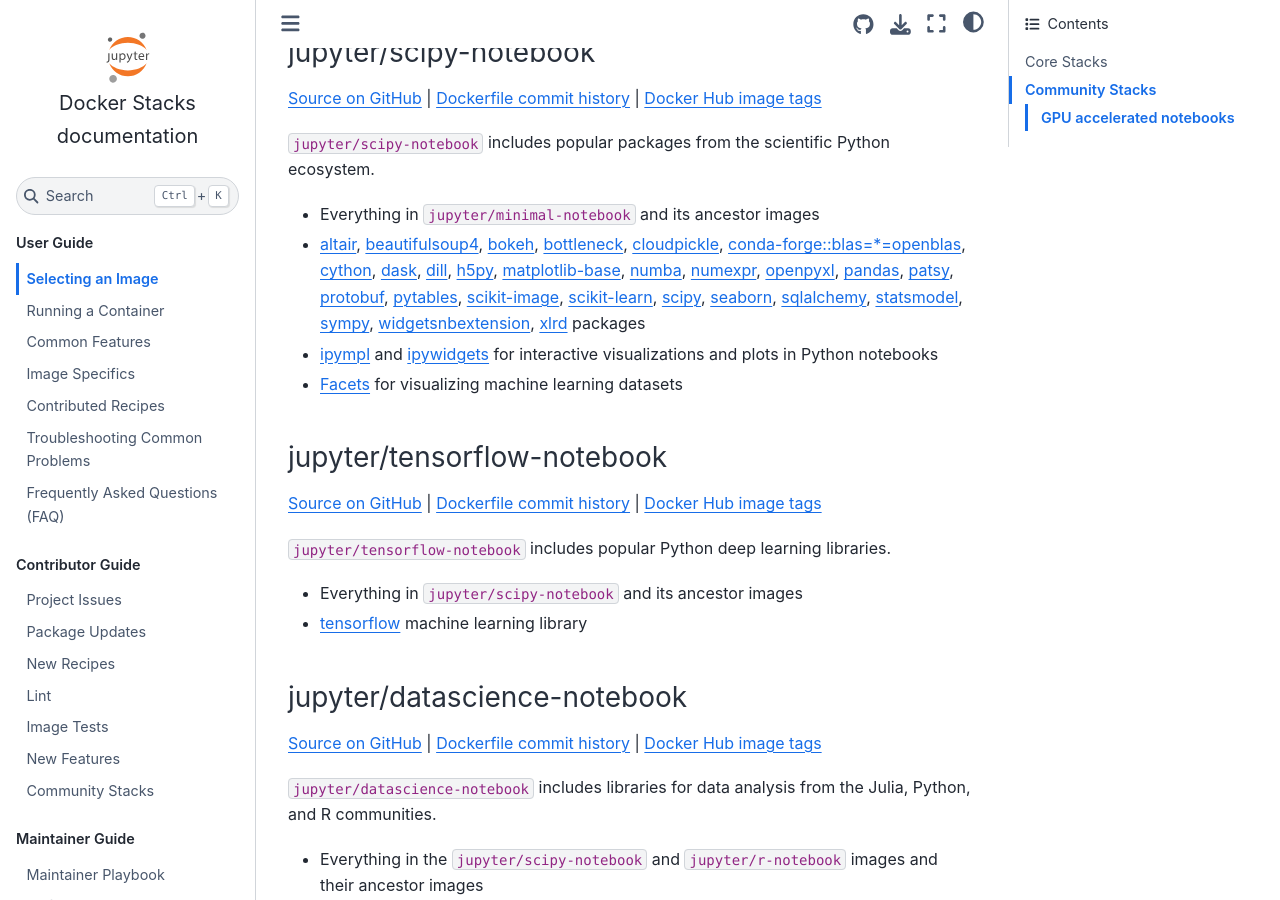
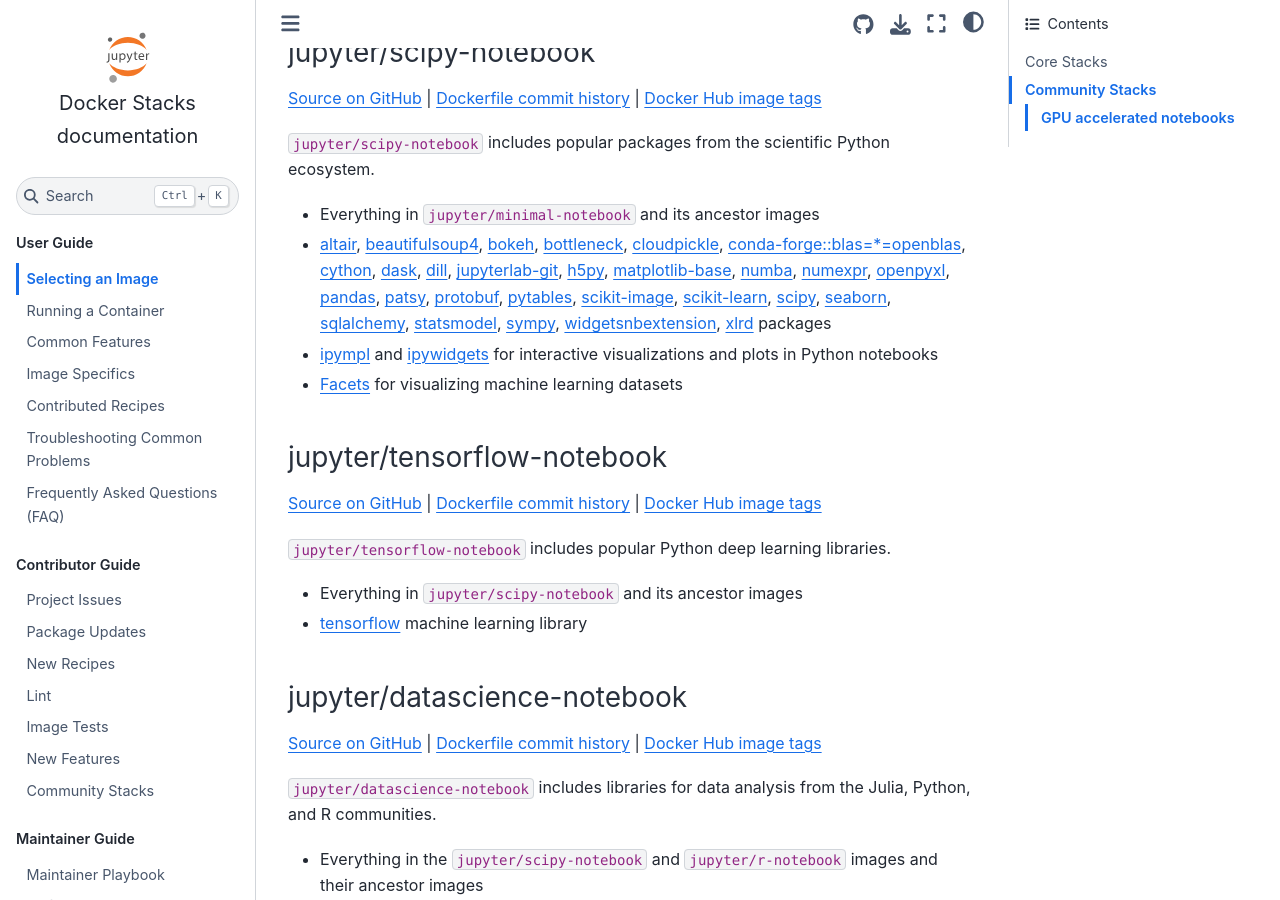
Before and after one commit to jupyter/docker-stacks, a Sphinx documentation site: the page built from docs/using/selecting.md, in a window 1280 px wide and 900 px high, scrolled down 2480 px. Built offline with Sphinx 7.4.7 and the Sphinx Book theme 1.1.4, drawn with Linux system fonts in a browser that asks for light colours.

Commit message:
add doc for jupyterlab-git

```diff
--- a/docs/using/selecting.md
+++ b/docs/using/selecting.md
@@ -122,6 +122,7 @@
   [cython](https://cython.org),
   [dask](https://www.dask.org/),
   [dill](https://pypi.org/project/dill/),
+  [jupyterlab-git](https://github.com/jupyterlab/jupyterlab-git),
   [h5py](https://www.h5py.org),
   [matplotlib-base](https://matplotlib.org/),
   [numba](https://numba.pydata.org/),
```
